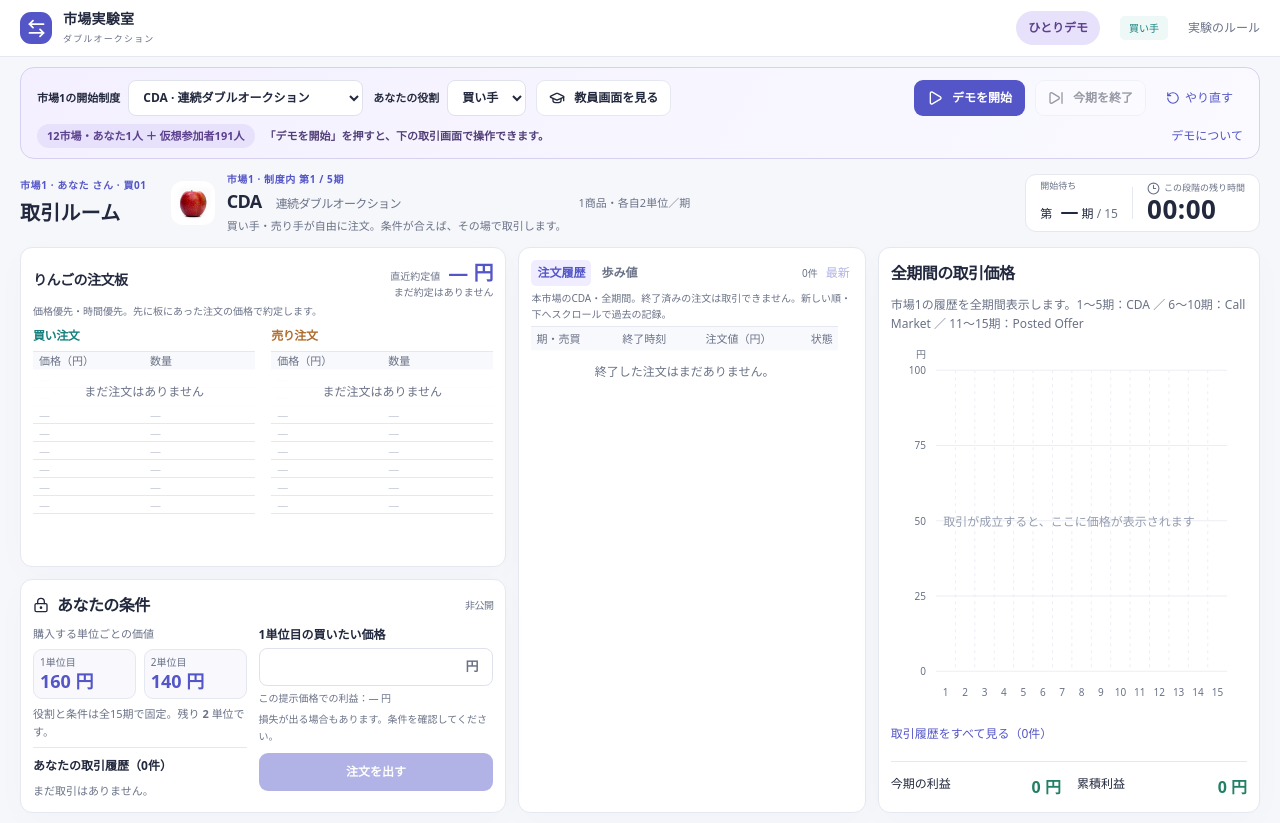
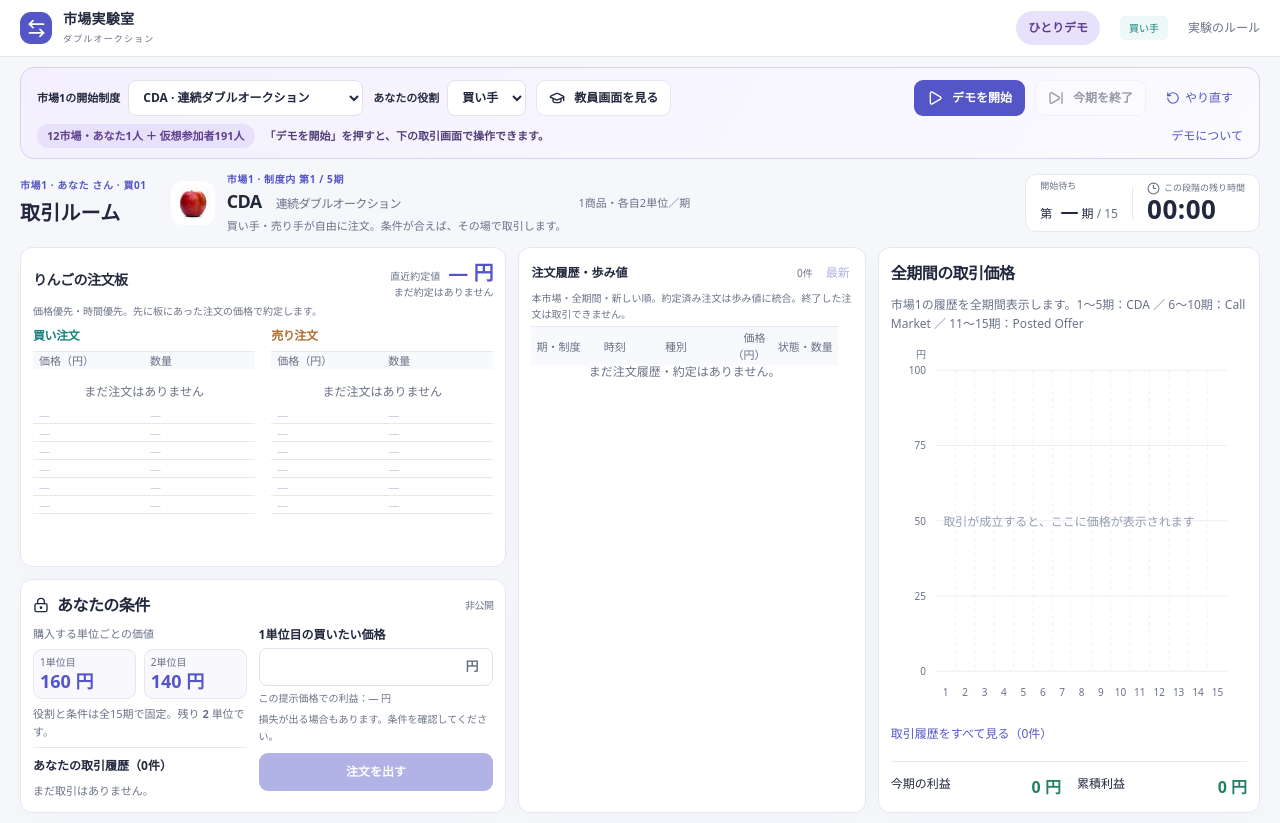
Before and after one commit to DKshawn/Double_Auction, a Next.js app: page /demo in a window 1280 px wide. Built offline with nearby package versions, Linux system fonts and the light colour scheme.

Commit message:
Combine market history and highlight newly received records

```diff
--- a/src/app/guide/page.tsx
+++ b/src/app/guide/page.tsx
@@ -51,10 +51,10 @@ export default async function Guide({
             買い注文は高い価格から、売り注文は低い価格から、同じ価格なら早い注文から優先します。最良注文を直接受け入れることもできます。価格変更で古い注文は取り消され、時間優先順位も新しくなります。
           </p>
           <p>
-            注文板の買い・売り一覧には現在有効な注文を表示します。板に出した注文は、変更・取消・約定・期終了の後も、下の「注文履歴」に状態付きで残ります。終了済みの注文では取引できません。履歴は本市場のCDAの全期間分を保持し、終了時刻の新しい順に表示します。価格変更は「変更済み」、取消は「取消済み」、時間切れは「期終了」、教員による終了は「中断終了」です。
+            注文板の買い・売り一覧には現在有効な注文を表示します。「注文履歴・歩み値」には、本市場のCDAで公開された注文の終了記録と、全制度・全期間の約定記録を1つの表に表示します。終了した注文では取引できません。価格変更は「変更済み」、取消は「取消済み」、時間切れは「期終了」、教員による終了は「中断終了」です。約定済みの注文は同じ取引の「約定」行にまとめ、二重には表示しません。
           </p>
           <p>
-            「直近約定値」は所属市場の最新の約定価格です。「歩み値」に切り替えると、全期間の約定記録を確認できます。どちらの履歴も矢印で過去の記録を確認できます。注文を出すと同時に約定した場合、その入力価格は注文履歴には表示せず、成立した価格を歩み値に表示します。
+            「直近約定値」は所属市場の最新の約定価格です。履歴は注文の終了時刻・取引の成立時刻の新しい順に並び、「種別」で買い注文・売り注文・約定を区別します。価格欄は注文値または約定値を表します。新しい記録は短時間だけ緑色で知らせます。過去の記録は表の中をスクロールして確認し、「最新」で先頭に戻れます。注文を出すと同時に約定した場合、その入力価格は公開せず、成立した価格だけを表示します。
           </p>
           <h2>4. Call Market · 一括約定市場</h2>
           <p>
--- a/src/components/study-market-history.tsx
+++ b/src/components/study-market-history.tsx
@@ -1,6 +1,6 @@
 "use client";
 
-import { useId, useRef, useState } from "react";
+import { useRef, useState } from "react";
 import { decimal, timeLabel } from "@/lib/client";
 import { INSTITUTIONS } from "@/lib/study-rules";
 import type { StudyMarketView, StudyOrderHistory } from "@/lib/study-types";
@@ -12,6 +12,58 @@ const ORDER_STATUS: Record<StudyOrderHistory["status"], string> = {
   expired: "期終了",
   interrupted: "中断終了",
 };
+
+type HistoryEntry = {
+  id: string;
+  at: number;
+  sequence: number;
+} & (
+  | { kind: "order"; order: StudyOrderHistory }
+  | { kind: "trade"; trade: StudyMarketView["trades"][number] }
+);
+
+function historyEntries(
+  orders: StudyMarketView["orderHistory"],
+  trades: StudyMarketView["trades"],
+): HistoryEntry[] {
+  const unitKey = (round: number, participant: string, unit: number) =>
+    `${round}/${participant}/${unit}`;
+  const tradedUnits = new Set(
+    trades
+      .filter((trade) => trade.institution === "cda")
+      .flatMap((trade) => [
+        unitKey(trade.round, trade.buyerId, trade.buyerUnit),
+        unitKey(trade.round, trade.sellerId, trade.sellerUnit),
+      ]),
+  );
+  // A filled resting order and its trade describe the same execution. Keep
+  // the trade once, but retain any historical order without a matching trade.
+  const entries: HistoryEntry[] = [
+    ...orders
+      .filter(
+        (order) =>
+          order.status !== "filled" ||
+          !tradedUnits.has(
+            unitKey(order.round, order.participantId, order.unit),
+          ),
+      )
+      .map((order) => ({
+        kind: "order" as const,
+        id: `order-${order.id}`,
+        at: order.closedAt,
+        sequence: order.closedSequence,
+        order,
+      })),
+    ...trades.map((trade) => ({
+      kind: "trade" as const,
+      id: `trade-${trade.id}`,
+      at: trade.at,
+      sequence: trade.sequence,
+      trade,
+    })),
+  ];
+  return entries.sort((a, b) => b.at - a.at || b.sequence - a.sequence);
+}
 
 export function StudyMarketHistory({
   trades,
@@ -26,12 +78,18 @@ export function StudyMarketHistory({
   showParticipants?: boolean;
   standalone?: boolean;
 }) {
-  const [mode, setMode] = useState<"orders" | "trades">("orders");
-  const panelId = useId();
   const list = useRef<HTMLDivElement>(null);
-  const showOrders = mode === "orders";
-  const label = showOrders ? "注文履歴" : "歩み値";
-  const newestFirst = showOrders ? orders.toReversed() : trades.toReversed();
+  const newestFirst = historyEntries(orders, trades);
+  // Existing history must not flash on entry. Remember completed highlights so
+  // polling, scrolling and reopening the teacher dialog do not replay them.
+  const [seenIds, setSeenIds] = useState(
+    () => new Set(newestFirst.map((entry) => entry.id)),
+  );
+  const finishHighlight = (id: string) =>
+    setSeenIds((previous) =>
+      previous.has(id) ? previous : new Set(previous).add(id),
+    );
+  const latest = newestFirst[0];
 
   return (
     <section
@@ -39,28 +97,19 @@ export function StudyMarketHistory({
       aria-label="市場の注文・約定履歴"
     >
       <div className="study-history-heading">
-        <div
-          className="study-history-switch"
-          role="group"
-          aria-label="表示する履歴"
-        >
-          {(["orders", "trades"] as const).map((value) => (
-            <button
-              key={value}
-              type="button"
-              aria-pressed={mode === value}
-              aria-controls={panelId}
-              onClick={() => {
-                setMode(value);
-                list.current?.scrollTo({ top: 0 });
-              }}
-            >
-              {value === "orders" ? "注文履歴" : "歩み値"}
-            </button>
-          ))}
-        </div>
+        <h3>注文履歴・歩み値</h3>
         <div className="study-history-pages">
-          <span>{newestFirst.length}件</span>
+          <span
+            key={latest?.id ?? "empty"}
+            className={
+              latest && !seenIds.has(latest.id)
+                ? "study-history-count study-history-new"
+                : "study-history-count"
+            }
+            onAnimationEnd={() => latest && finishHighlight(latest.id)}
+          >
+            {newestFirst.length}件
+          </span>
           <button
             type="button"
             className="text-button"
@@ -72,93 +121,102 @@ export function StudyMarketHistory({
         </div>
       </div>
       <p className="study-history-caption">
-        {showOrders
-          ? "本市場のCDA・全期間。終了済みの注文は取引できません。新しい順・下へスクロールで過去の記録。"
-          : "本市場の全期間の約定記録。新しい順・下へスクロールで過去の記録。"}
+        本市場・全期間・新しい順。約定済み注文は歩み値に統合。終了した注文は取引できません。
       </p>
       <div
-        id={panelId}
         ref={list}
         tabIndex={0}
         role="region"
-        aria-label={`${label}の一覧・スクロールで全件表示`}
-        className={`study-tape-rows${showOrders ? " study-quote-history" : ""}`}
+        aria-label="注文履歴・歩み値の一覧・スクロールで全件表示"
+        className="study-tape-rows"
       >
-        <table
-          aria-label={`本市場の${showOrders ? "終了した注文履歴" : "約定履歴"}・全期間・新しい順`}
-        >
+        <table aria-label="本市場の注文履歴・歩み値・全期間・新しい順">
           <thead>
             <tr>
-              <th scope="col">
-                {showOrders
-                  ? showParticipants
-                    ? "期・参加者"
-                    : "期・売買"
-                  : "期・制度"}
-              </th>
-              <th scope="col">{showOrders ? "終了時刻" : "時刻"}</th>
-              <th scope="col">
-                {showOrders ? "注文値（円）" : "約定値（円）"}
-              </th>
-              <th scope="col">{showOrders ? "状態" : "数量"}</th>
+              <th scope="col">期・制度</th>
+              <th scope="col">時刻</th>
+              <th scope="col">種別</th>
+              <th scope="col">価格（円）</th>
+              <th scope="col">状態・数量</th>
             </tr>
           </thead>
           <tbody>
-            {newestFirst.map((trade) =>
-              "closedAt" in trade ? (
+            {newestFirst.map((entry) => {
+              const order = entry.kind === "order" ? entry.order : null;
+              const trade = entry.kind === "trade" ? entry.trade : null;
+              const own = order
+                ? order.participantId === participantId
+                : trade!.buyerId === participantId ||
+                  trade!.sellerId === participantId;
+              return (
                 <tr
-                  key={trade.id}
-                  className={`study-ended-order${trade.participantId === participantId ? " study-own-order" : ""}`}
+                  key={entry.id}
+                  className={[
+                    order ? "study-ended-order" : "study-history-trade",
+                    own ? "study-own-order" : "",
+                    !seenIds.has(entry.id) ? "study-history-new" : "",
+                  ]
+                    .filter(Boolean)
+                    .join(" ")}
+                  onAnimationEnd={() => finishHighlight(entry.id)}
                 >
                   <td>
-                    第{trade.round}期
-                    <small
+                    第{order?.round ?? trade!.round}期
+                    <small>
+                      {INSTITUTIONS[trade?.institution ?? "cda"].short}
+                    </small>
+                  </td>
+                  <td
+                    title={
+                      order
+                        ? `提示 ${timeLabel(order.at)} → 終了 ${timeLabel(entry.at)}`
+                        : `約定 ${timeLabel(entry.at)}`
+                    }
+                  >
+                    {timeLabel(entry.at)}
+                  </td>
+                  <td className="study-history-kind">
+                    <span
                       className={
-                        trade.side === "buyer" ? "buy-text" : "sell-text"
+                        order
+                          ? order.side === "buyer"
+                            ? "buy-text"
+                            : "sell-text"
+                          : "study-trade-kind"
                       }
                     >
-                      {showParticipants
-                        ? trade.alias
-                        : trade.side === "buyer"
-                          ? "買い"
-                          : "売り"}
-                    </small>
-                    {trade.participantId === participantId && (
-                      <span className="study-own-order-tag">あなた</span>
+                      {order
+                        ? order.side === "buyer"
+                          ? "買い注文"
+                          : "売り注文"
+                        : "約定"}
+                    </span>
+                    {own && <span className="study-own-order-tag">あなた</span>}
+                    {showParticipants && (
+                      <small className="study-history-participants">
+                        {order
+                          ? order.alias
+                          : `${trade!.buyerAlias}・${trade!.sellerAlias}`}
+                      </small>
                     )}
                   </td>
-                  <td
-                    title={`提示 ${timeLabel(trade.at)} → 終了 ${timeLabel(trade.closedAt)}`}
-                  >
-                    {timeLabel(trade.closedAt)}
-                  </td>
-                  <td>{decimal(trade.price)}</td>
+                  <td>{decimal(order?.price ?? trade!.price)}</td>
                   <td>
-                    <span className="study-order-status">
-                      {ORDER_STATUS[trade.status]}
-                    </span>
+                    {order ? (
+                      <span className="study-order-status">
+                        {ORDER_STATUS[order.status]}
+                      </span>
+                    ) : (
+                      "1単位"
+                    )}
                   </td>
                 </tr>
-              ) : (
-                <tr key={trade.id}>
-                  <td>
-                    第{trade.round}期
-                    <small>{INSTITUTIONS[trade.institution].short}</small>
-                  </td>
-                  <td>{timeLabel(trade.at)}</td>
-                  <td>{decimal(trade.price)}</td>
-                  <td>1</td>
-                </tr>
-              ),
-            )}
+              );
+            })}
           </tbody>
         </table>
         {!newestFirst.length && (
-          <p className="study-empty">
-            {showOrders
-              ? "終了した注文はまだありません。"
-              : "まだ約定はありません。"}
-          </p>
+          <p className="study-empty">まだ注文履歴・約定はありません。</p>
         )}
       </div>
     </section>
--- a/src/styles/study.css
+++ b/src/styles/study.css
@@ -924,22 +924,9 @@
   flex-wrap: wrap;
   margin-bottom: 4px;
 }
-.study-history-switch {
-  display: flex;
-  gap: 4px;
-}
-.study-history-switch button {
-  border: 0;
-  border-radius: 5px;
-  background: transparent;
-  color: var(--muted);
-  padding: 3px 6px;
-  font-size: 12px;
-  font-weight: 600;
-}
-.study-history-switch button[aria-pressed="true"] {
-  color: var(--accent);
-  background: #efedff;
+.study-history-count {
+  padding: 2px 5px;
+  border-radius: 4px;
 }
 .study-history-caption {
   color: var(--muted);
@@ -968,18 +955,22 @@
   top: 0;
   z-index: 1;
   background: #f8f9fd;
+  white-space: normal;
 }
 .study-tape-rows th:first-child {
-  width: 40%;
+  width: 22%;
 }
 .study-tape-rows th:nth-child(2) {
-  width: 22%;
+  width: 20%;
 }
 .study-tape-rows th:nth-child(3) {
-  width: 26%;
+  width: 17%;
+}
+.study-tape-rows th:nth-child(4) {
+  width: 19%;
 }
 .study-tape-rows th:last-child {
-  width: 12%;
+  width: 22%;
 }
 .study-tape-rows th,
 .study-tape-rows td {
@@ -999,32 +990,27 @@
   color: var(--muted);
   font-size: 9px;
 }
-.study-tape-rows td small.buy-text {
-  color: var(--buy);
-}
-.study-tape-rows td small.sell-text {
-  color: var(--sell);
-}
 .study-tape-rows td:first-child {
   white-space: normal;
+}
+.study-tape-rows .study-history-kind {
+  white-space: normal;
+  font-size: 10px;
+}
+.study-history-kind .study-own-order-tag,
+.study-tape-rows .study-history-participants {
+  display: block;
+  margin: 0;
+}
+.study-trade-kind {
+  color: var(--accent);
+  font-weight: 600;
 }
 .study-tape-rows .study-empty {
   position: absolute;
   inset: 24px 0 auto;
   padding: 12px 4px;
   background: #ffffffee;
-}
-.study-quote-history th:first-child {
-  width: 28%;
-}
-.study-quote-history th:nth-child(2) {
-  width: 24%;
-}
-.study-quote-history th:nth-child(3) {
-  width: 28%;
-}
-.study-quote-history th:last-child {
-  width: 20%;
 }
 .study-ended-order {
   color: var(--muted);
@@ -1047,6 +1033,36 @@
   background: #f0f1f4;
   font-size: 10px;
   white-space: nowrap;
+}
+.study-history-count.study-history-new,
+.study-tape-rows .study-history-new > td {
+  animation: study-history-arrival 1.2s ease-out 2;
+}
+@keyframes study-history-arrival {
+  0% {
+    background-color: #c7efd9;
+  }
+  55% {
+    background-color: #e5f8ed;
+  }
+  100% {
+    background-color: transparent;
+  }
+}
+@media (prefers-reduced-motion: reduce) {
+  .study-history-count.study-history-new,
+  .study-tape-rows .study-history-new > td {
+    animation: study-history-arrival-still 2.4s step-end 1;
+    animation-duration: 2.4s !important;
+  }
+}
+@keyframes study-history-arrival-still {
+  from {
+    background-color: #d9f3e5;
+  }
+  to {
+    background-color: transparent;
+  }
 }
 .study-offer-status {
   display: flex;
```
Also changed, not shown: 1 other file (tests, documents, lock files or other folders).
